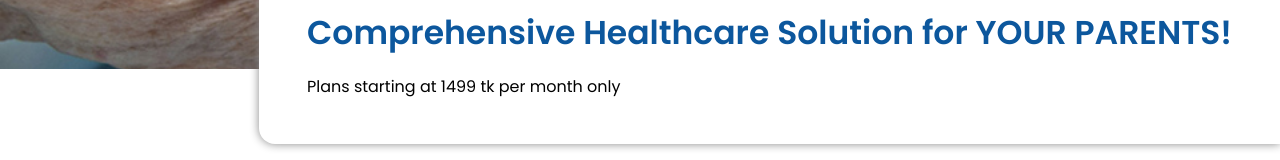
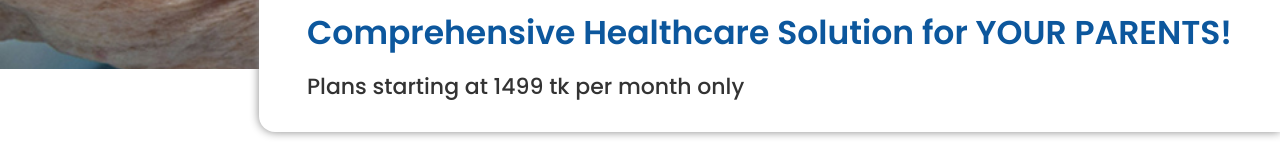
Before and after one commit to SalehinBinIqbal/parents-care-webpage, a React (Create React App) app: page / in a window 1280 px wide. Shown: the part 331-491 px from the top of the page. Built offline with nearby package versions, Linux system fonts and the light colour scheme; the HTML template or start-up script is replaced by a standard one.

Commit message:
Updated Hero Section

```diff
--- a/src/components/Hero/Hero.jsx
+++ b/src/components/Hero/Hero.jsx
@@ -9,7 +9,7 @@ function Hero() {
         <p className={classes.heroTitle}>
           Comprehensive Healthcare Solution for YOUR PARENTS!
         </p>
-        <p className={classes.herodescription}>
+        <p className={classes.heroDescription}>
           Plans starting at 1499 tk per month only
         </p>
       </div>
```
